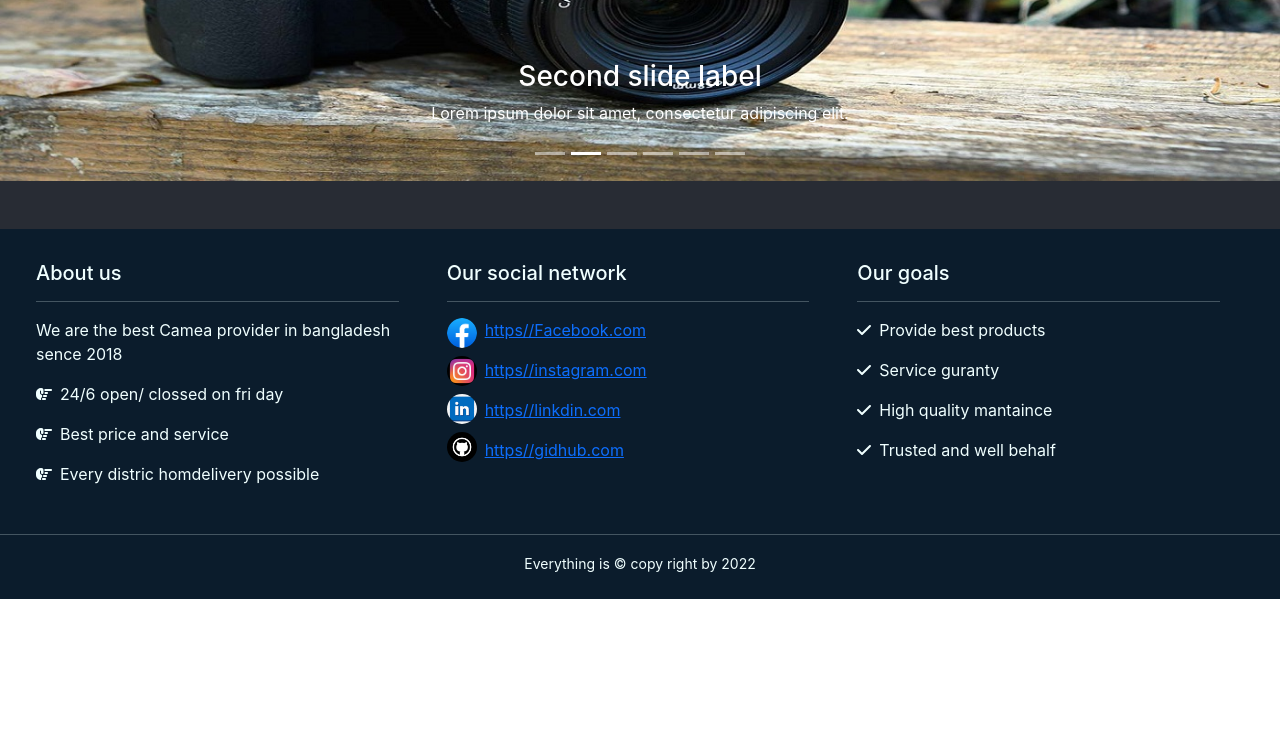
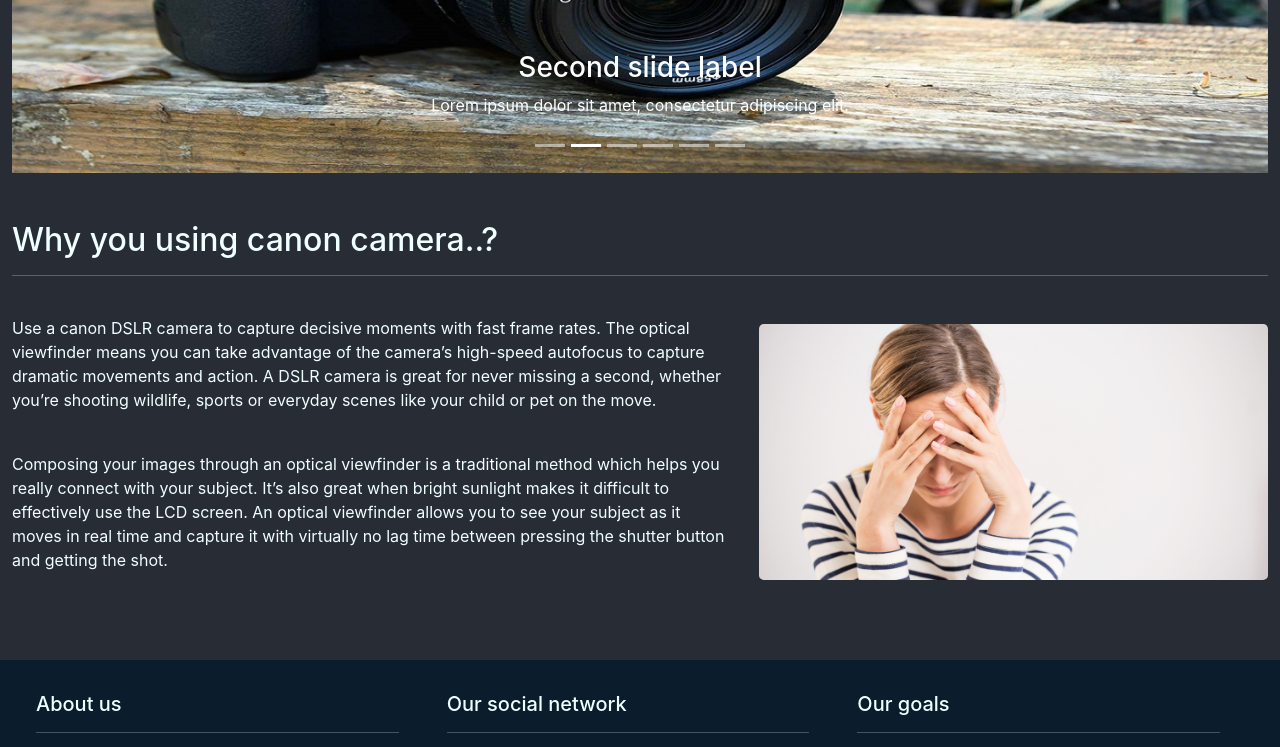
Before and after one commit to pallobbiwas/warehous-management, a React (Create React App) app: page / in a window 1280 px wide. Shown: the part 440-1187 px from the top of the page. Before the commit the page ends 1039 px from the top, so only its background shows below. Built offline with nearby package versions, Linux system fonts and the light colour scheme; no server answers.

Commit message:
season one added

```diff
--- a/src/App.js
+++ b/src/App.js
@@ -2,7 +2,6 @@ import "bootstrap/dist/css/bootstrap.min.css";
 import { Route, Routes } from "react-router-dom";
 import "./App.css";
 import Home from "./componets/Home/Home";
-import Inventory from "./componets/Inventory/Inventory";
 import MyBlogs from "./componets/MyBlogs/MyBlogs";
 import AddIteam from "./componets/PrivateRoute/AddIteam/AddIteam";
 import ManageIteam from "./componets/PrivateRoute/ManageIteam/ManageIteam";
@@ -21,7 +20,6 @@ function App() {
       <Routes>
         <Route path="/" element={<Home />}></Route>
         <Route path="/home" element={<Home />}></Route>
-        <Route path="/inventory" element={<Inventory />}></Route>
         <Route
           path="/manageiteam"
           element={
--- a/src/componets/Home/Home.js
+++ b/src/componets/Home/Home.js
@@ -1,13 +1,43 @@
-import React from 'react';
-import Banner from '../Banner/Banner';
-import './Home.css';
+import React from "react";
+import why from "../../images/why.jpg";
+import Banner from "../Banner/Banner";
+import "./Home.css";
 
 const Home = () => {
-    return (
-        <div className='my-5'>
-            <Banner />
+  return (
+    <div className="my-5 container-fluid">
+      <Banner />
+      <div className="my-5">
+        <h2>Why you using canon camera..?</h2>
+        <hr />
+        <div className="row py-4 d-flex align-items-center">
+          <div className="col-md-7">
+            <p>
+              Use a canon DSLR camera to capture decisive moments with fast
+              frame rates. The optical viewfinder means you can take advantage
+              of the camera’s high-speed autofocus to capture dramatic movements
+              and action. A DSLR camera is great for never missing a second,
+              whether you’re shooting wildlife, sports or everyday scenes like
+              your child or pet on the move.
+            </p>
+            <br />
+            <p>
+              Composing your images through an optical viewfinder is a
+              traditional method which helps you really connect with your
+              subject. It’s also great when bright sunlight makes it difficult
+              to effectively use the LCD screen. An optical viewfinder allows
+              you to see your subject as it moves in real time and capture it
+              with virtually no lag time between pressing the shutter button and
+              getting the shot.
+            </p>
+          </div>
+          <div className="col-md-5">
+            <img className="w-100 img-fluid rounded-3" src={why} alt="" />
+          </div>
         </div>
-    );
+      </div>
+    </div>
+  );
 };
 
 export default Home;
--- a/src/componets/Inventory/Inventory.js
+++ /dev/null
@@ -1,12 +0,0 @@
-import React from 'react';
-import './Inventory.css';
-
-const Inventory = () => {
-    return (
-        <div>
-            <h1>inventory</h1>
-        </div>
-    );
-};
-
-export default Inventory;
--- a/src/componets/Shared/Header/Header.js
+++ b/src/componets/Shared/Header/Header.js
@@ -27,9 +27,6 @@ const Header = () => {
             >
               <Link className="iteam" to="/home">
                 Home
-              </Link>
-              <Link className="iteam" to="/inventory">
-                Inventory
               </Link>
               <Link className="iteam" to="/blogs">
                 My Blogs
```
Also changed, not shown: src/componets/Inventory/Inventory.css (deleted), src/images/why.jpg (added).
